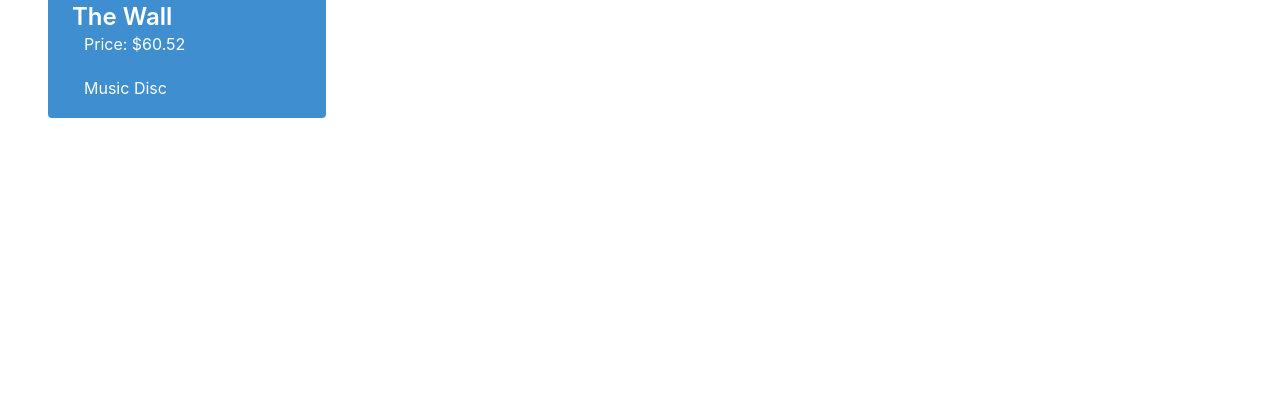
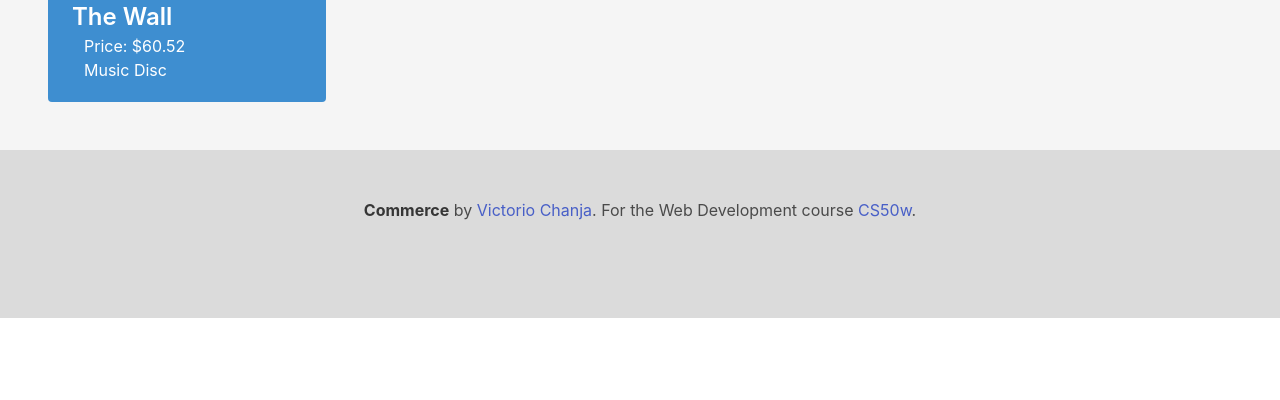
Before and after one commit to Dunadan99/Project2-CS50W, a Django app: page / in a window 1280 px wide. Shown: the part 400-800 px from the top of the page. Run offline with Django 3.2, Linux system fonts and the light colour scheme; a user stored in the database is signed in; data comes from the database, SQL or seed files in the repository; both versions use the stored data as it was after the commit; some libraries are stand-ins or nearby versions.

Commit message:
footer added

```diff
--- a/auctions/templates/auctions/index.html
+++ b/auctions/templates/auctions/index.html
@@ -9,8 +9,8 @@
                     <div class="tile is-child notification is-info">
                         <figure class="image is-1by1 has-background-white"><img src="{{ listing.pic }}" alt="image"></figure>
                         <p class="title is-4 my-1">{{ listing.title }}</p>
-                        <p class="subtitle is-6 mt-1 ml-3">Price: ${{ listing.starting_bid }}</p>
-                        <p class="subtitle is-6 mt-1 ml-3">{{ listing.description }}</p>
+                        <p class="is-6 ml-3">Price: ${{ listing.starting_bid }}</p>
+                        <p class="is-6 ml-3">{{ listing.description }}</p>
                     </div>
                 </a>
             {% empty %}
--- a/auctions/templates/auctions/layout.html
+++ b/auctions/templates/auctions/layout.html
@@ -10,7 +10,7 @@
         <link rel="stylesheet" href="https://cdn.jsdelivr.net/npm/bulma@0.9.3/css/bulma.min.css">
         <link href="{% static 'auctions/styles.css' %}" rel="stylesheet">
     </head>
-    <body>
+    <body class="has-background-white-ter">
         <nav class="navbar is-dark is-fixed-top">
             <div class="navbar-brand">
                 <a class="navbar-item " href="{% url 'index' %}">
@@ -25,7 +25,7 @@
                         <a class="navbar-item" href="{% url 'index' %}">Active Listings</a>
                         <a class="navbar-item" href="{% url 'categories' %}">Categories</a>
                     {% if user.is_authenticated %}
-                        <a class="navbar-item" href="http://">Watchlist</a>
+                        <a class="navbar-item" href="http://">Watchlist<span class="tag ml-1 is-light">11</span></a>
                         <a class="navbar-item" href="{% url 'create_listing' %}">Create Listing</a>
                     {% endif %}
                 </div>
@@ -51,5 +51,13 @@
             {% endblock %}
         </section>
 
+        <footer class="footer has-background-grey-lighter">
+            <div class="content has-text-centered">
+              <p>
+                <strong>Commerce</strong> by <a href="https://github.com/Dunadan99">Victorio Chanja</a>.
+                 For the Web Development course <a href="https://cs50.harvard.edu/web/2020/">CS50w</a>.
+              </p>
+            </div>
+          </footer>
     </body>
 </html>
--- a/auctions/urls.py
+++ b/auctions/urls.py
@@ -9,5 +9,6 @@
     path("logout", views.logout_view, name="logout"),
     path("register", views.register, name="register"),
     path("listings/<int:id>", views.listing, name="listing"),
-    path("categories", views.categories, name="categories")
+    path("categories", views.categories, name="categories"),
+    path('<int:id>', views.category, name="category")
 ]
--- a/auctions/views.py
+++ b/auctions/views.py
@@ -6,7 +6,7 @@
 from django.urls import reverse
 from django.forms import ModelForm, widgets
 
-from .models import Auction, User, Bid
+from .models import Auction, Category, User, Bid
 
 
 def index(request):
@@ -109,4 +109,8 @@
     return render(request, "auctions/listing.html")
 
 def categories(request):
-    return render(request, "auctions/categories.html")
+    list_cat = Category.objects.all()
+    return render(request, "auctions/categories.html", {"categories" : list_cat})
+
+def category(request, id):
+    return render(request, 'auctions/category.html')
```
Also changed, not shown: db.sqlite3.
